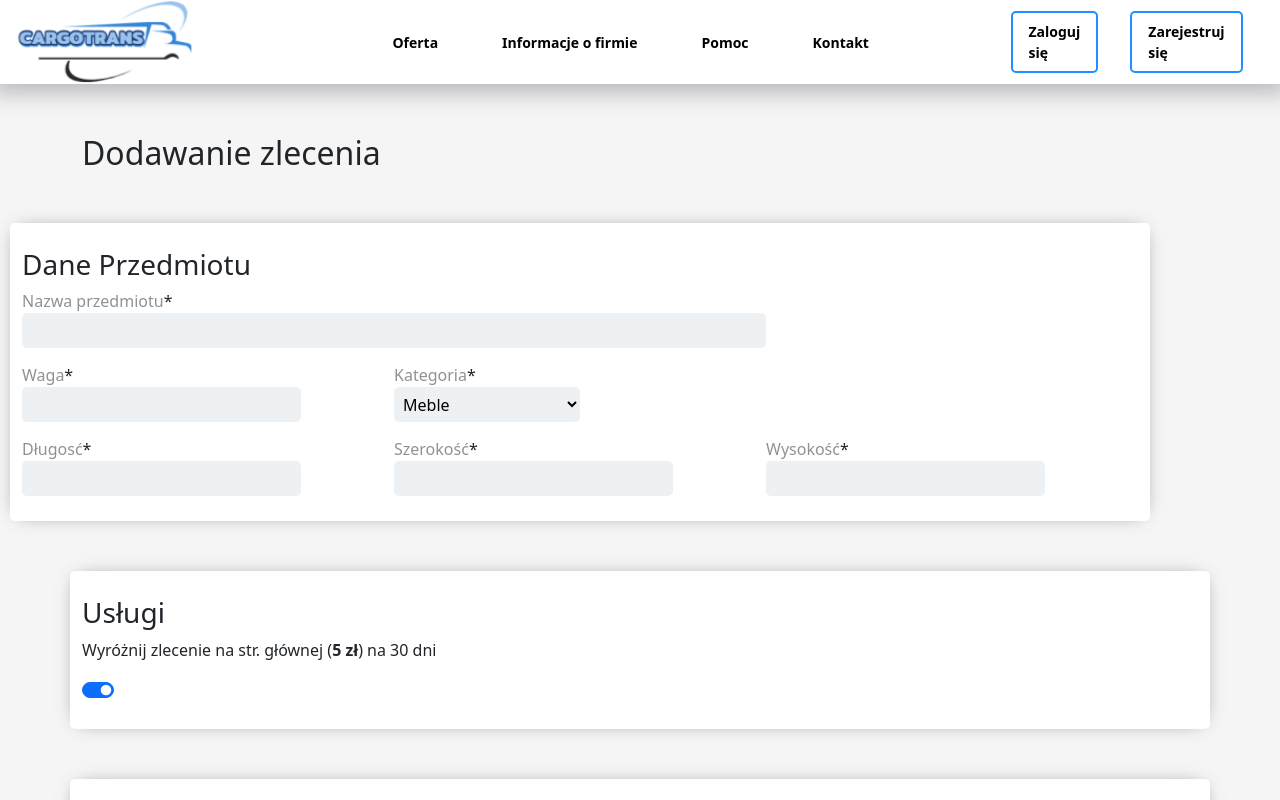
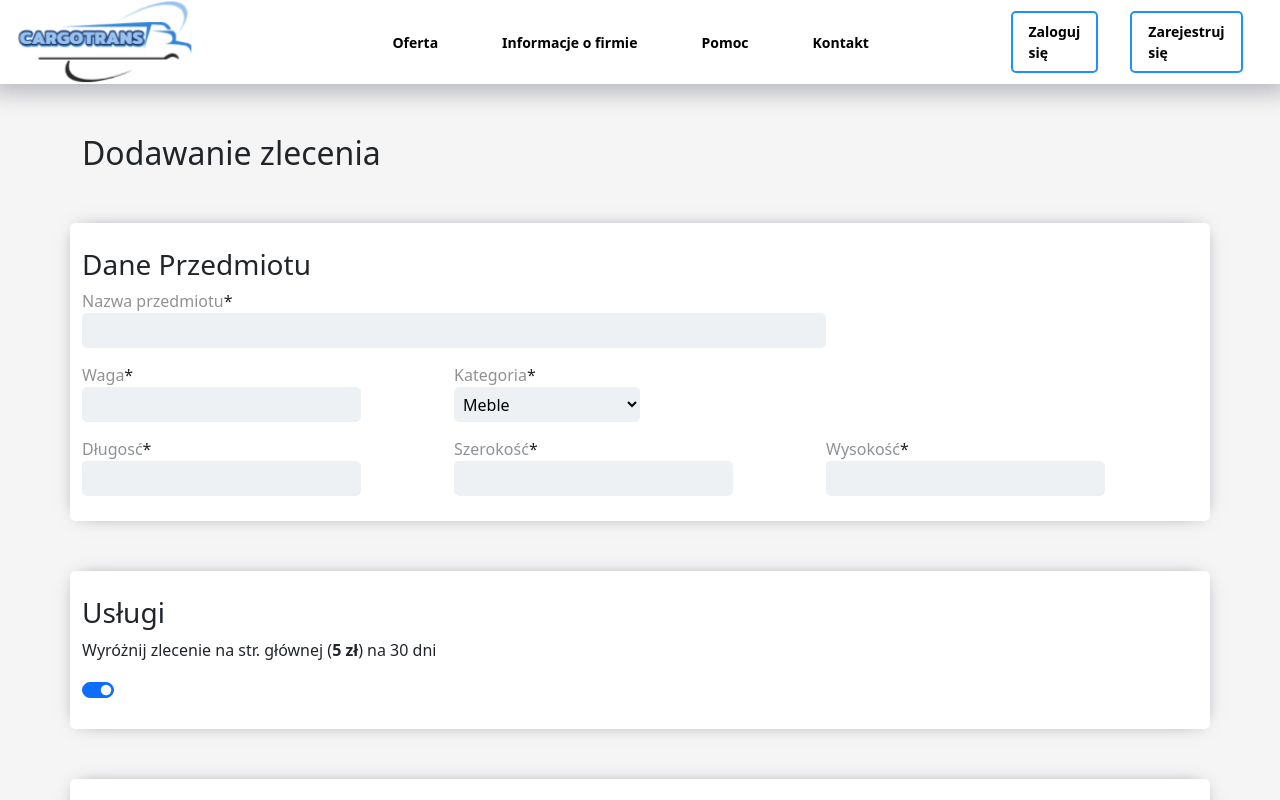
Before and after one commit to Radek04/cargoTrans, a React (Create React App) app: page /weOrder in a window 1280 px wide. Shown: the top 800 px of the page. Built offline with nearby package versions, Linux system fonts and the light colour scheme.

Commit message:
LookFor Page

```diff
--- a/src/Components/weOrder/date/Date.js
+++ b/src/Components/weOrder/date/Date.js
@@ -3,7 +3,7 @@ import Label from "./Label";
 
 const Date = (props) => {
   return (
-    <section className="container date" id="date">
+    <section className="container date">
       <h3 className="hed">Dane Przedmiotu</h3>
       <Label for="itemName" content="Nazwa przedmiotu" />*
       <br />
```
